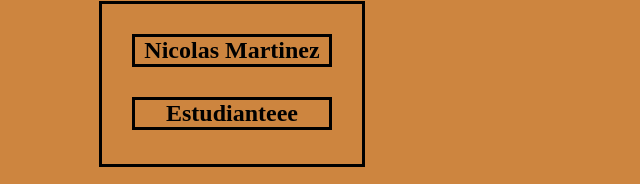
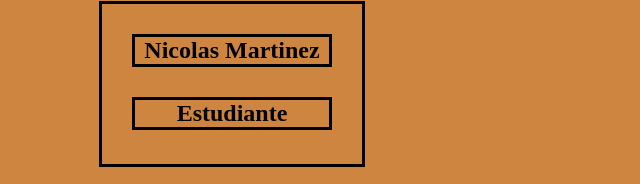
Before and after one commit to NicoMartinez14/CV-Ticmas, a plain HTML site: page CV/Todo html/index.html in a window 1280 px wide. Shown: the part 203-387 px from the top of the page, 408-1048 px from the left. Drawn offline with Linux system fonts and the light colour scheme.

Commit message:
cambio de letras

```diff
--- a/CV/Todo html/index.html
+++ b/CV/Todo html/index.html
@@ -21,7 +21,7 @@
 
       <header>
         <h1>Nicolas Martinez</h1>
-        <p><h2>Estudianteee</h2></p>
+        <p><h2>Estudiante</h2></p>
       </header>
      </section>
 
```
